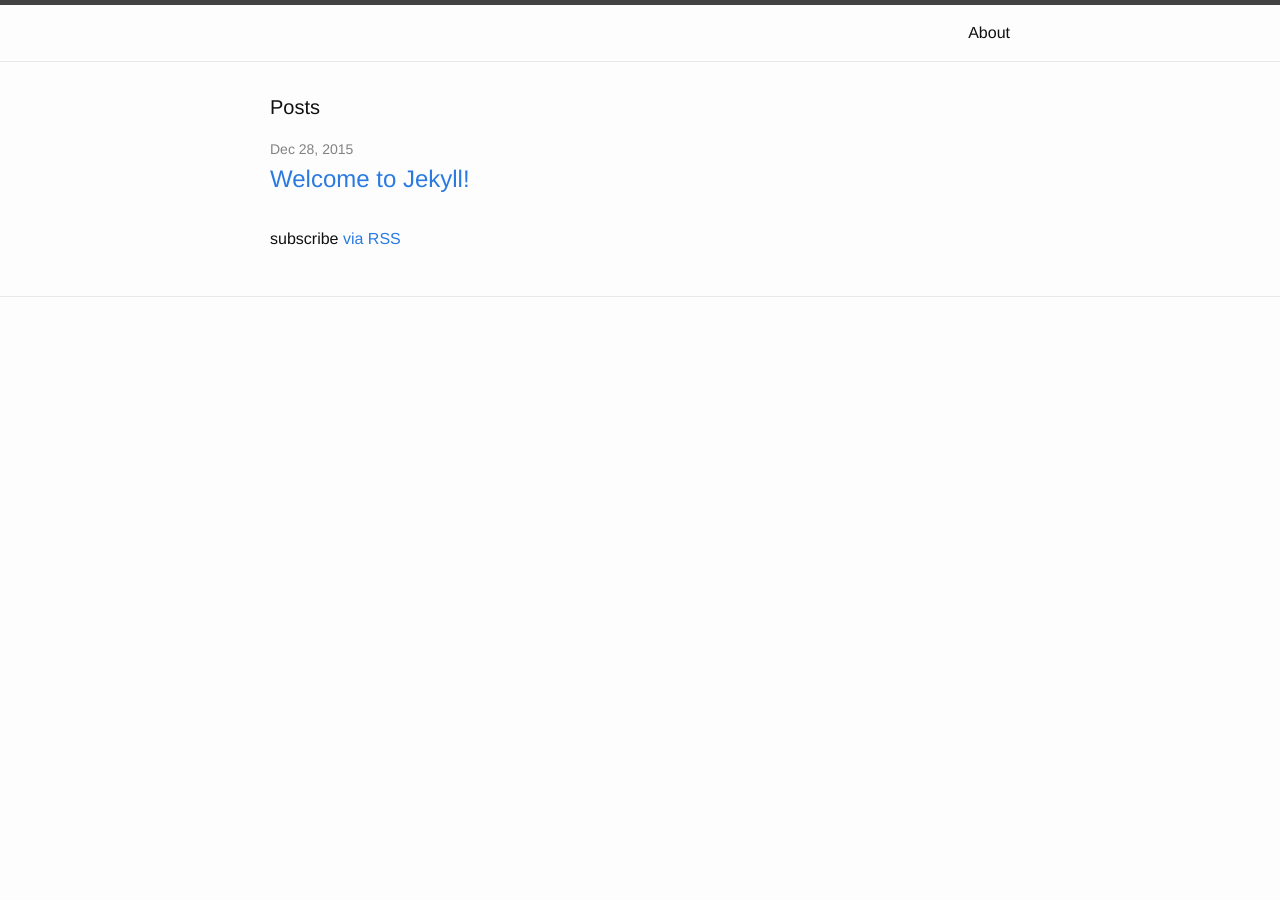
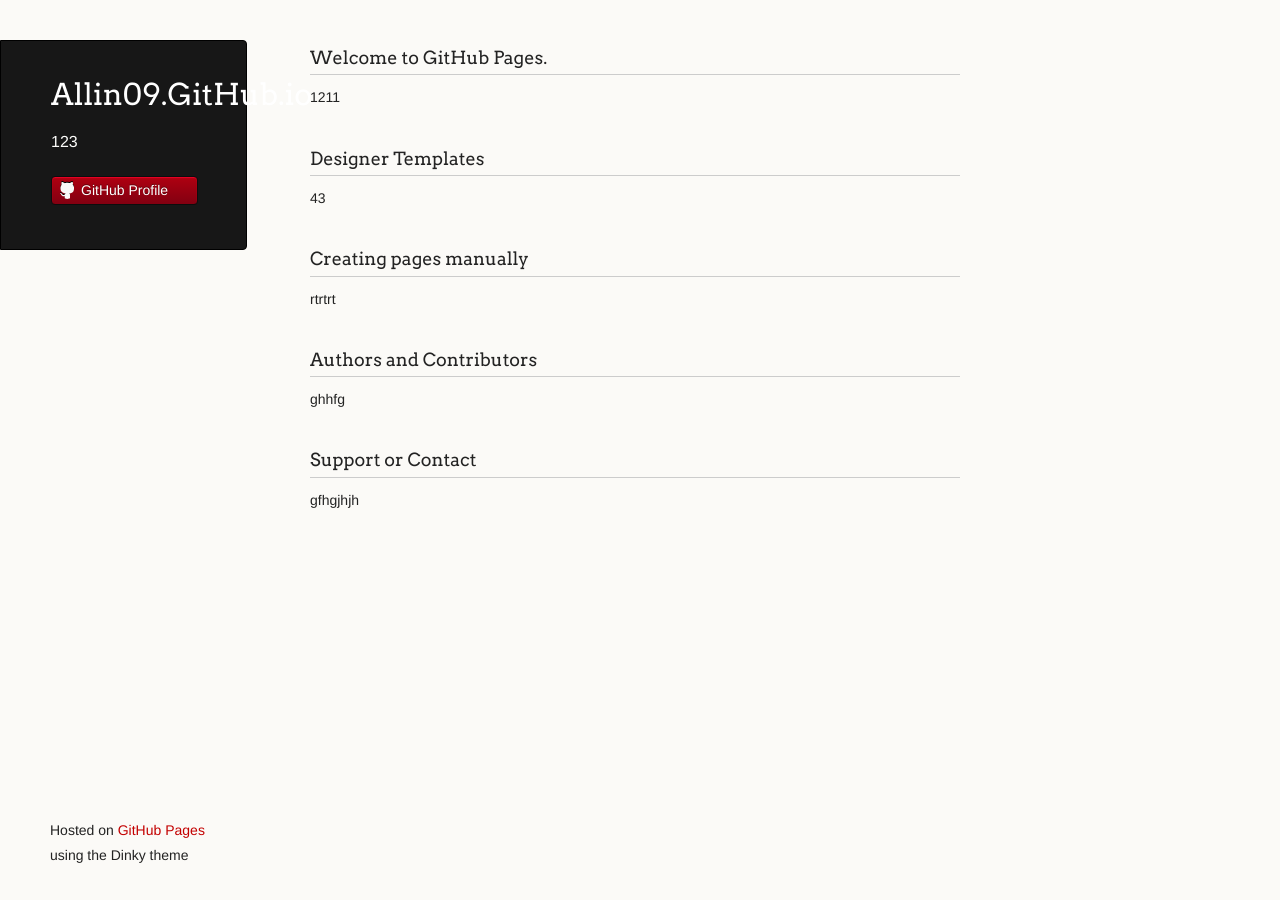
Before and after one commit to allin09/allin09.github.io, a Jekyll site: the page index.html, which Jekyll copies as it is, in a window 1280 px wide. Built offline with Jekyll 4.4.1, drawn with Linux system fonts in a browser that asks for light colours.

Commit message:
Replace master branch with page content via GitHub

```diff
--- a/index.html
+++ b/index.html
@@ -1,23 +1,62 @@
----
-layout: default
----
+<!doctype html>
+<html>
+  <head>
+    <meta charset="utf-8">
+    <meta http-equiv="X-UA-Compatible" content="chrome=1">
+    <title>Allin09.GitHub.io by allin09</title>
 
-<div class="home">
+    <link rel="stylesheet" href="stylesheets/styles.css">
+    <link rel="stylesheet" href="stylesheets/github-light.css">
+    <script src="javascripts/scale.fix.js"></script>
+    <meta name="viewport" content="width=device-width, initial-scale=1, user-scalable=no">
+    <!--[if lt IE 9]>
+    <script src="//html5shiv.googlecode.com/svn/trunk/html5.js"></script>
+    <![endif]-->
+  </head>
+  <body>
+    <div class="wrapper">
+      <header>
+        <h1 class="header">Allin09.GitHub.io</h1>
+        <p class="header">123</p>
 
-  <h1 class="page-heading">Posts</h1>
 
-  <ul class="post-list">
-    {% for post in site.posts %}
-      <li>
-        <span class="post-meta">{{ post.date | date: "%b %-d, %Y" }}</span>
 
-        <h2>
-          <a class="post-link" href="{{ post.url | prepend: site.baseurl }}">{{ post.title }}</a>
-        </h2>
-      </li>
-    {% endfor %}
-  </ul>
+        <ul>
+          <li><a class="buttons github" href="https://github.com/allin09">GitHub Profile</a></li>
+        </ul>
 
-  <p class="rss-subscribe">subscribe <a href="{{ "/feed.xml" | prepend: site.baseurl }}">via RSS</a></p>
+      </header>
+      <section>
+        <h3>
+<a id="welcome-to-github-pages" class="anchor" href="#welcome-to-github-pages" aria-hidden="true"><span aria-hidden="true" class="octicon octicon-link"></span></a>Welcome to GitHub Pages.</h3>
 
-</div>
+<p>1211</p>
+
+<h3>
+<a id="designer-templates" class="anchor" href="#designer-templates" aria-hidden="true"><span aria-hidden="true" class="octicon octicon-link"></span></a>Designer Templates</h3>
+
+<p>43</p>
+
+<h3>
+<a id="creating-pages-manually" class="anchor" href="#creating-pages-manually" aria-hidden="true"><span aria-hidden="true" class="octicon octicon-link"></span></a>Creating pages manually</h3>
+
+<p>rtrtrt</p>
+
+<h3>
+<a id="authors-and-contributors" class="anchor" href="#authors-and-contributors" aria-hidden="true"><span aria-hidden="true" class="octicon octicon-link"></span></a>Authors and Contributors</h3>
+
+<p>ghhfg</p>
+
+<h3>
+<a id="support-or-contact" class="anchor" href="#support-or-contact" aria-hidden="true"><span aria-hidden="true" class="octicon octicon-link"></span></a>Support or Contact</h3>
+
+<p>gfhgjhjh</p>
+      </section>
+      <footer>
+        <p><small>Hosted on <a href="https://pages.github.com">GitHub Pages</a> using the Dinky theme</small></p>
+      </footer>
+    </div>
+    <!--[if !IE]><script>fixScale(document);</script><![endif]-->
+
+  </body>
+</html>
--- /dev/null
+++ b/javascripts/scale.fix.js
@@ -0,0 +1,20 @@
+fixScale = function(doc) {
+
+	var addEvent = 'addEventListener',
+	    type = 'gesturestart',
+	    qsa = 'querySelectorAll',
+	    scales = [1, 1],
+	    meta = qsa in doc ? doc[qsa]('meta[name=viewport]') : [];
+
+	function fix() {
+		meta.content = 'width=device-width,minimum-scale=' + scales[0] + ',maximum-scale=' + scales[1];
+		doc.removeEventListener(type, fix, true);
+	}
+
+	if ((meta = meta[meta.length - 1]) && addEvent in doc) {
+		fix();
+		scales = [.25, 1.6];
+		doc[addEvent](type, fix, true);
+	}
+
+};
--- /dev/null
+++ b/params.json
@@ -0,0 +1 @@
+{"name":"Allin09.GitHub.io","tagline":"123","body":"### Welcome to GitHub Pages.\r\n1211\r\n### Designer Templates\r\n43\r\n### Creating pages manually\r\nrtrtrt\r\n\r\n### Authors and Contributors\r\nghhfg\r\n\r\n### Support or Contact\r\ngfhgjhjh","google":"","note":"Don't delete this file! It's used internally to help with page regeneration."}
--- /dev/null
+++ b/stylesheets/github-light.css
@@ -0,0 +1,115 @@
+/*
+   Copyright 2014 GitHub Inc.
+
+   Licensed under the Apache License, Version 2.0 (the "License");
+   you may not use this file except in compliance with the License.
+   You may obtain a copy of the License at
+
+       http://www.apache.org/licenses/LICENSE-2.0
+
+   Unless required by applicable law or agreed to in writing, software
+   distributed under the License is distributed on an "AS IS" BASIS,
+   WITHOUT WARRANTIES OR CONDITIONS OF ANY KIND, either express or implied.
+   See the License for the specific language governing permissions and
+   limitations under the License.
+
+*/
+
+.pl-c /* comment */ {
+  color: #969896;
+}
+
+.pl-c1      /* constant, markup.raw, meta.diff.header, meta.module-reference, meta.property-name, support, support.constant, support.variable, variable.other.constant */,
+.pl-s .pl-v /* string variable */ {
+  color: #0086b3;
+}
+
+.pl-e  /* entity */,
+.pl-en /* entity.name */ {
+  color: #795da3;
+}
+
+.pl-s .pl-s1 /* string source */,
+.pl-smi      /* storage.modifier.import, storage.modifier.package, storage.type.java, variable.other, variable.parameter.function */ {
+  color: #333;
+}
+
+.pl-ent /* entity.name.tag */ {
+  color: #63a35c;
+}
+
+.pl-k /* keyword, storage, storage.type */ {
+  color: #a71d5d;
+}
+
+.pl-pds              /* punctuation.definition.string, string.regexp.character-class */,
+.pl-s                /* string */,
+.pl-s .pl-pse .pl-s1 /* string punctuation.section.embedded source */,
+.pl-sr               /* string.regexp */,
+.pl-sr .pl-cce       /* string.regexp constant.character.escape */,
+.pl-sr .pl-sra       /* string.regexp string.regexp.arbitrary-repitition */,
+.pl-sr .pl-sre       /* string.regexp source.ruby.embedded */ {
+  color: #183691;
+}
+
+.pl-v /* variable */ {
+  color: #ed6a43;
+}
+
+.pl-id /* invalid.deprecated */ {
+  color: #b52a1d;
+}
+
+.pl-ii /* invalid.illegal */ {
+  background-color: #b52a1d;
+  color: #f8f8f8;
+}
+
+.pl-sr .pl-cce /* string.regexp constant.character.escape */ {
+  color: #63a35c;
+  font-weight: bold;
+}
+
+.pl-ml /* markup.list */ {
+  color: #693a17;
+}
+
+.pl-mh        /* markup.heading */,
+.pl-mh .pl-en /* markup.heading entity.name */,
+.pl-ms        /* meta.separator */ {
+  color: #1d3e81;
+  font-weight: bold;
+}
+
+.pl-mq /* markup.quote */ {
+  color: #008080;
+}
+
+.pl-mi /* markup.italic */ {
+  color: #333;
+  font-style: italic;
+}
+
+.pl-mb /* markup.bold */ {
+  color: #333;
+  font-weight: bold;
+}
+
+.pl-md /* markup.deleted, meta.diff.header.from-file */ {
+  background-color: #ffecec;
+  color: #bd2c00;
+}
+
+.pl-mi1 /* markup.inserted, meta.diff.header.to-file */ {
+  background-color: #eaffea;
+  color: #55a532;
+}
+
+.pl-mdr /* meta.diff.range */ {
+  color: #795da3;
+  font-weight: bold;
+}
+
+.pl-mo /* meta.output */ {
+  color: #1d3e81;
+}
--- /dev/null
+++ b/stylesheets/styles.css
@@ -0,0 +1,423 @@
+@import url(https://fonts.googleapis.com/css?family=Arvo:400,700,400italic);
+
+/* MeyerWeb Reset */
+
+html, body, div, span, applet, object, iframe,
+h1, h2, h3, h4, h5, h6, p, blockquote, pre,
+a, abbr, acronym, address, big, cite, code,
+del, dfn, em, img, ins, kbd, q, s, samp,
+small, strike, strong, sub, sup, tt, var,
+b, u, i, center,
+dl, dt, dd, ol, ul, li,
+fieldset, form, label, legend,
+table, caption, tbody, tfoot, thead, tr, th, td,
+article, aside, canvas, details, embed,
+figure, figcaption, footer, header, hgroup,
+menu, nav, output, ruby, section, summary,
+time, mark, audio, video {
+  margin: 0;
+  padding: 0;
+  border: 0;
+  font: inherit;
+  vertical-align: baseline;
+}
+
+
+/* Base text styles */
+
+body {
+  padding:10px 50px 0 0;
+  font-family:"Helvetica Neue", Helvetica, Arial, sans-serif;
+	font-size: 14px;
+	color: #232323;
+	background-color: #FBFAF7;
+	margin: 0;
+	line-height: 1.8em;
+	-webkit-font-smoothing: antialiased;
+
+}
+
+h1, h2, h3, h4, h5, h6 {
+  color:#232323;
+  margin:36px 0 10px;
+}
+
+p, ul, ol, table, dl {
+  margin:0 0 22px;
+}
+
+h1, h2, h3 {
+	font-family: Arvo, Monaco, serif;
+  line-height:1.3;
+	font-weight: normal;
+}
+
+h1,h2, h3 {
+	display: block;
+	border-bottom: 1px solid #ccc;
+	padding-bottom: 5px;
+}
+
+h1 {
+	font-size: 30px;
+}
+
+h2 {
+	font-size: 24px;
+}
+
+h3 {
+	font-size: 18px;
+}
+
+h4, h5, h6 {
+	font-family: Arvo, Monaco, serif;
+	font-weight: 700;
+}
+
+a {
+  color:#C30000;
+  font-weight:200;
+  text-decoration:none;
+}
+
+a:hover {
+	text-decoration: underline;
+}
+
+a small {
+	font-size: 12px;
+}
+
+em {
+	font-style: italic;
+}
+
+strong {
+  font-weight:700;
+}
+
+ul {
+  list-style-position: inside;
+  list-style: disc;
+  padding-left: 25px;
+}
+
+ol {
+  list-style-position: inside;
+  list-style: decimal;
+  padding-left: 25px;
+}
+
+blockquote {
+  margin: 0;
+  padding: 0 0 0 20px;
+  font-style: italic;
+}
+
+dl, dt, dd, dl p {
+	font-color: #444;
+}
+
+dl dt {
+  font-weight: bold;
+}
+
+dl dd {
+  padding-left: 20px;
+  font-style: italic;
+}
+
+dl p {
+  padding-left: 20px;
+  font-style: italic;
+}
+
+hr {
+  border:0;
+  background:#ccc;
+  height:1px;
+  margin:0 0 24px;
+}
+
+/* Images */
+
+img {
+  position: relative;
+  margin: 0 auto;
+  max-width: 650px;
+  padding: 5px;
+  margin: 10px 0 32px 0;
+  border: 1px solid #ccc;
+}
+
+p img {
+  display: inline;
+  margin: 0;
+  padding: 0;
+  vertical-align: middle;
+  text-align: center;
+  border: none;
+}
+
+/* Code blocks */
+
+code, pre {
+	font-family: Monaco, "Bitstream Vera Sans Mono", "Lucida Console", Terminal, monospace;
+  color:#000;
+  font-size:14px;
+}
+
+pre {
+	padding: 4px 12px;
+  background: #FDFEFB;
+  border-radius:4px;
+  border:1px solid #D7D8C8;
+  overflow: auto;
+  overflow-y: hidden;
+	margin-bottom: 32px;
+}
+
+
+/* Tables */
+
+table {
+  width:100%;
+}
+
+table {
+  border: 1px solid #ccc;
+  margin-bottom: 32px;
+  text-align: left;
+ }
+
+th {
+  font-family: 'Arvo', Helvetica, Arial, sans-serif;
+	font-size: 18px;
+	font-weight: normal;
+  padding: 10px;
+  background: #232323;
+  color: #FDFEFB;
+ }
+
+td {
+  padding: 10px;
+	background: #ccc;
+ }
+
+
+/* Wrapper */
+.wrapper {
+  width:960px;
+}
+
+
+/* Header */
+
+header {
+	background-color: #171717;
+	color: #FDFDFB;
+  width:170px;
+  float:left;
+  position:fixed;
+	border: 1px solid #000;
+	-webkit-border-top-right-radius: 4px;
+	-webkit-border-bottom-right-radius: 4px;
+	-moz-border-radius-topright: 4px;
+	-moz-border-radius-bottomright: 4px;
+	border-top-right-radius: 4px;
+	border-bottom-right-radius: 4px;
+	padding: 34px 25px 22px 50px;
+	margin: 30px 25px 0 0;
+	-webkit-font-smoothing: antialiased;
+}
+
+p.header {
+	font-size: 16px;
+}
+
+h1.header {
+	font-family: Arvo, sans-serif;
+	font-size: 30px;
+	font-weight: 300;
+	line-height: 1.3em;
+	border-bottom: none;
+	margin-top: 0;
+}
+
+
+h1.header, a.header, a.name, header a{
+	color: #fff;
+}
+
+a.header {
+	text-decoration: underline;
+}
+
+a.name {
+	white-space: nowrap;
+}
+
+header ul {
+  list-style:none;
+  padding:0;
+}
+
+header li {
+	list-style-type: none;
+  width:132px;
+  height:15px;
+	margin-bottom: 12px;
+	line-height: 1em;
+	padding: 6px 6px 6px 7px;
+
+	background: #AF0011;
+	background: -moz-linear-gradient(top, #AF0011 0%, #820011 100%);
+  background: -webkit-gradient(linear, left top, left bottom, color-stop(0%,#f8f8f8), color-stop(100%,#dddddd));
+  background: -webkit-linear-gradient(top, #AF0011 0%,#820011 100%);
+  background: -o-linear-gradient(top, #AF0011 0%,#820011 100%);
+  background: -ms-linear-gradient(top, #AF0011 0%,#820011 100%);
+  background: linear-gradient(top, #AF0011 0%,#820011 100%);
+
+	border-radius:4px;
+  border:1px solid #0D0D0D;
+
+	-webkit-box-shadow: inset 0px 1px 1px 0 rgba(233,2,38, 1);
+	box-shadow: inset 0px 1px 1px 0 rgba(233,2,38, 1);
+
+}
+
+header li:hover {
+	background: #C3001D;
+	background: -moz-linear-gradient(top, #C3001D 0%, #950119 100%);
+  background: -webkit-gradient(linear, left top, left bottom, color-stop(0%,#f8f8f8), color-stop(100%,#dddddd));
+  background: -webkit-linear-gradient(top, #C3001D 0%,#950119 100%);
+  background: -o-linear-gradient(top, #C3001D 0%,#950119 100%);
+  background: -ms-linear-gradient(top, #C3001D 0%,#950119 100%);
+  background: linear-gradient(top, #C3001D 0%,#950119 100%);
+}
+
+a.buttons {
+	-webkit-font-smoothing: antialiased;
+	background: url(../images/arrow-down.png) no-repeat;
+	font-weight: normal;
+	text-shadow: rgba(0, 0, 0, 0.4) 0 -1px 0;
+	padding: 2px 2px 2px 22px;
+	height: 30px;
+}
+
+a.github {
+	background: url(../images/octocat-small.png) no-repeat 1px;
+}
+
+a.buttons:hover {
+	color: #fff;
+	text-decoration: none;
+}
+
+
+/* Section - for main page content */
+
+section {
+  width:650px;
+  float:right;
+  padding-bottom:50px;
+}
+
+
+/* Footer */
+
+footer {
+  width:170px;
+  float:left;
+  position:fixed;
+  bottom:10px;
+	padding-left: 50px;
+}
+
+@media print, screen and (max-width: 960px) {
+
+  div.wrapper {
+    width:auto;
+    margin:0;
+  }
+
+  header, section, footer {
+    float:none;
+    position:static;
+    width:auto;
+  }
+
+	footer {
+		border-top: 1px solid #ccc;
+		margin:0 84px 0 50px;
+		padding:0;
+	}
+
+  header {
+    padding-right:320px;
+  }
+
+  section {
+    padding:20px 84px 20px 50px;
+    margin:0 0 20px;
+  }
+
+  header a small {
+    display:inline;
+  }
+
+  header ul {
+    position:absolute;
+    right:130px;
+    top:84px;
+  }
+}
+
+@media print, screen and (max-width: 720px) {
+  body {
+    word-wrap:break-word;
+  }
+
+  header {
+    padding:10px 20px 0;
+		margin-right: 0;
+  }
+
+	section {
+    padding:10px 0 10px 20px;
+    margin:0 0 30px;
+  }
+
+	footer {
+		margin: 0 0 0 30px;
+	}
+
+  header ul, header p.view {
+    position:static;
+  }
+}
+
+@media print, screen and (max-width: 480px) {
+
+  header ul li.download {
+    display:none;
+  }
+
+	footer {
+		margin: 0 0 0 20px;
+	}
+
+	footer a{
+		display:block;
+	}
+
+}
+
+@media print {
+  body {
+    padding:0.4in;
+    font-size:12pt;
+    color:#444;
+  }
+}
```
Also changed, not shown: images/arrow-down.png (added), images/octocat-small.png (added).
